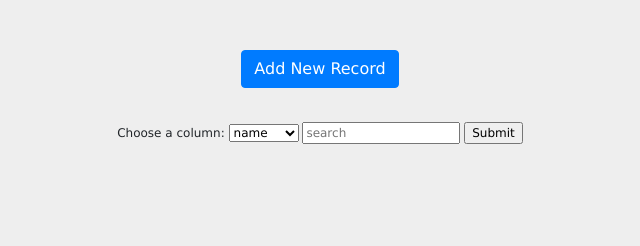
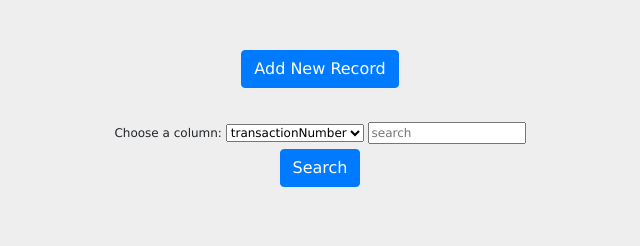
Before and after one commit to soicem/crudexample, a Django app: template employee/templates/transaction/show.html in a window 1280 px wide. Shown: the part 54-300 px from the top of the page, without its empty margins (320-960 px from the left). Run offline with Django 3.2, Linux system fonts and the light colour scheme; the template is opened without the code that fills it, so the values that code supplies are empty; parts of the project's set-up code (start-up, migrations or seed data) failed here and were passed over; some libraries are stand-ins or nearby versions.

Commit message:
all search

```diff
--- a/crudexample/urls.py
+++ b/crudexample/urls.py
@@ -40,5 +40,7 @@ urlpatterns = [
     path('delete/customer/<int:id>', views.destroyCustomer),
     path('delete/transaction/<int:id>', views.destroyTransaction),
     path('CSVUpload/', views.csvUpload),
-    path('search/', views.search)
+    path('searchCustomer/', views.searchCustomer),
+    path('searchTransaction/', views.searchTransaction),
+    path('searchProduct/', views.searchProduct)
 ]
--- a/employee/templates/customer/show.html
+++ b/employee/templates/customer/show.html
@@ -39,11 +39,10 @@
 <br>
 <br>
 <center>
-    <form method="POST" class="post-form" action="/search/">
+    <form method="POST" class="post-form" action="/searchCustomer/">
         {% csrf_token %}
         <div class="container">
         <label for="col">Choose a column:</label>
-        <div class="form-group row">
         <select name="col" id="col">
             <option value="name">name</option>
             <option value="phone">phone</option>
--- a/employee/templates/transaction/show.html
+++ b/employee/templates/transaction/show.html
@@ -39,20 +39,29 @@
 <center><a href="/emp/transaction" class="btn btn-primary">Add New Record</a></center>
 <br>
 <br>
+<center>
+    <form method="POST" class="post-form" action="/search/">
+        {% csrf_token %}
+        <div class="container">
+        <label for="col">Choose a column:</label>
+        <select name="col" id="col">
+            <option value="transactionNumber">transactionNumber</option>
+            <option value="productID">productID</option>
+            <option value="price">price</option>
+            <option value="date">date</option>
+            <option value="customerName">customerName</option>
+        </select>
 
-<center>
-    <form action="/search">
-    <label for="col">Choose a column:</label>
-    <select name="col" id="col">
-        <option value="name">name</option>
-        <option value="phone">phone</option>
-        <option value="address">address</option>
-        <option value="gender">gender</option>
-    </select>
-    <input type="text" placeholder="search">
-    <input type="submit" value="Submit">
+        <input type="text" name="search" id="id_search" required maxlength="100" placeholder="search" />
+      </div>
+
+
+        <button type="submit" class="btn btn-primary">Search</button>
+
+    </div>
     </form>
 </center>
 
+
 </body>
 </html>
```
Also changed, not shown: employee/templates/product/show.html (+21 -0 lines), employee/views.py (+29 -2 lines).
